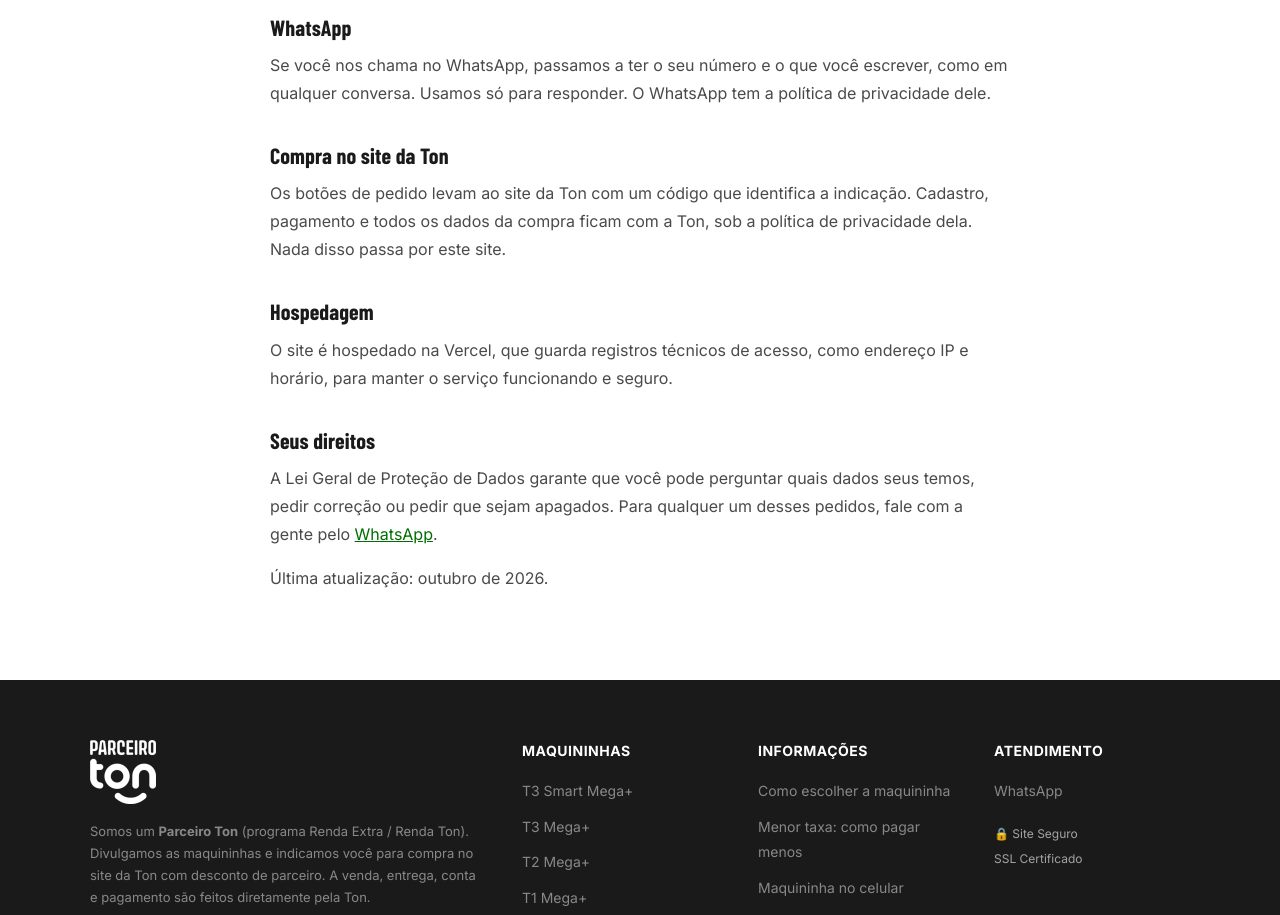
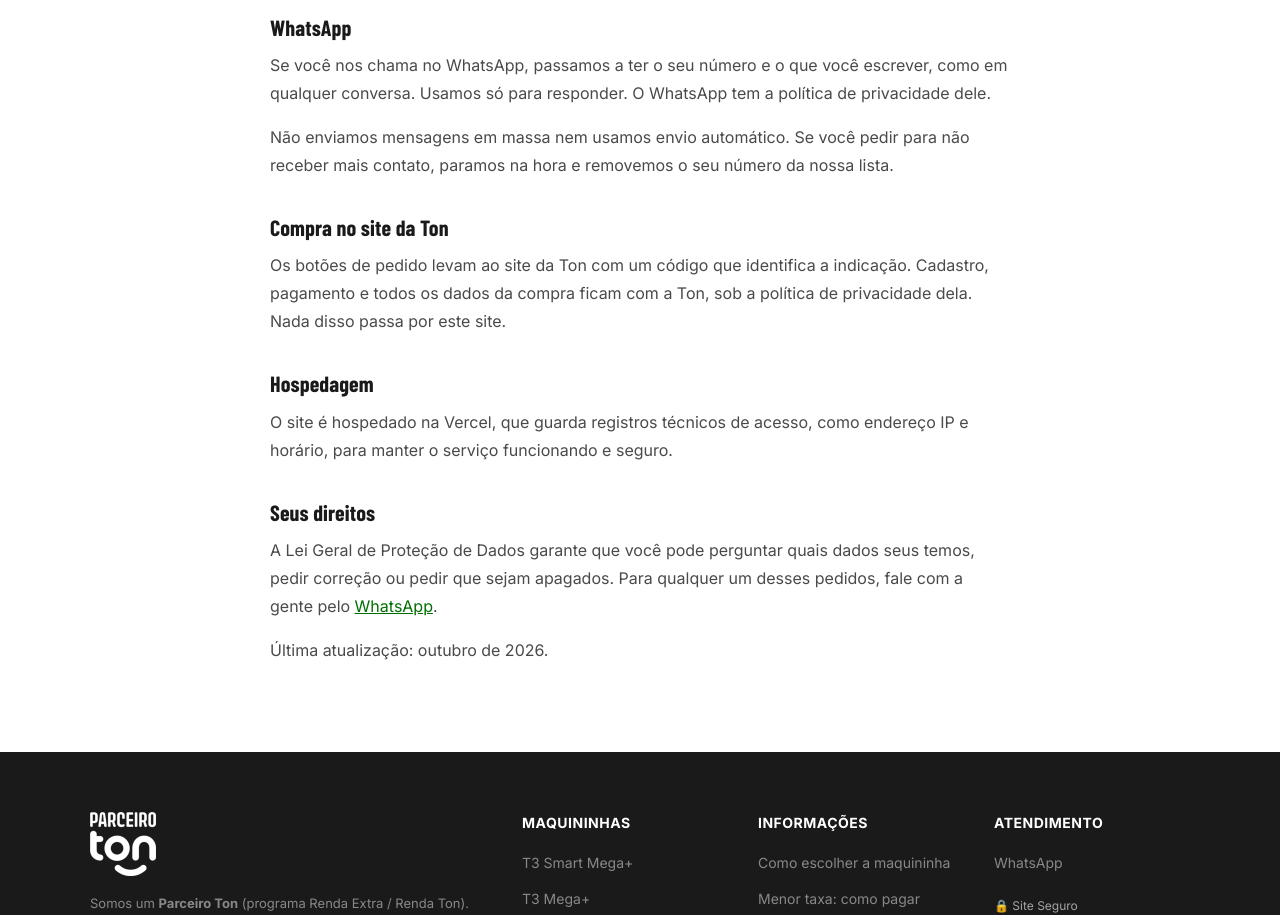
Before and after one commit to parceirotonautorizado/seo-site, a Next.js app: page /politica-de-privacidade in a window 1280 px wide. Shown: the part 860-1775 px from the top of the page. Built offline with nearby package versions, Linux system fonts and the light colour scheme; a web font is replaced by a local one.

Commit message:
Privacidade: compromisso de não enviar mensagens em massa e de parar o contato a pedido (diretriz de divulgação da Ton)
Co-Authored-By: Claude Opus 5.5 <noreply@anthropic.com>

```diff
--- a/app/politica-de-privacidade/page.tsx
+++ b/app/politica-de-privacidade/page.tsx
@@ -61,6 +61,10 @@ export default function Privacidade() {
           Se você nos chama no WhatsApp, passamos a ter o seu número e o que você escrever, como em qualquer conversa.
           Usamos só para responder. O WhatsApp tem a política de privacidade dele.
         </p>
+        <p>
+          Não enviamos mensagens em massa nem usamos envio automático. Se você pedir para não receber mais contato,
+          paramos na hora e removemos o seu número da nossa lista.
+        </p>
 
         <h2>Compra no site da Ton</h2>
         <p>
```
